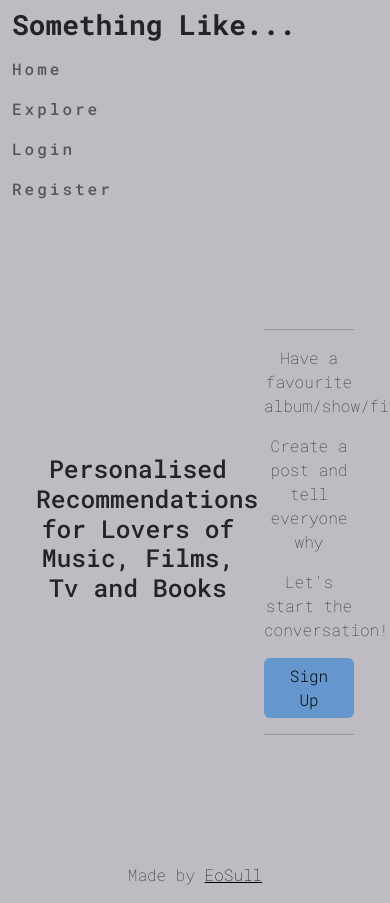
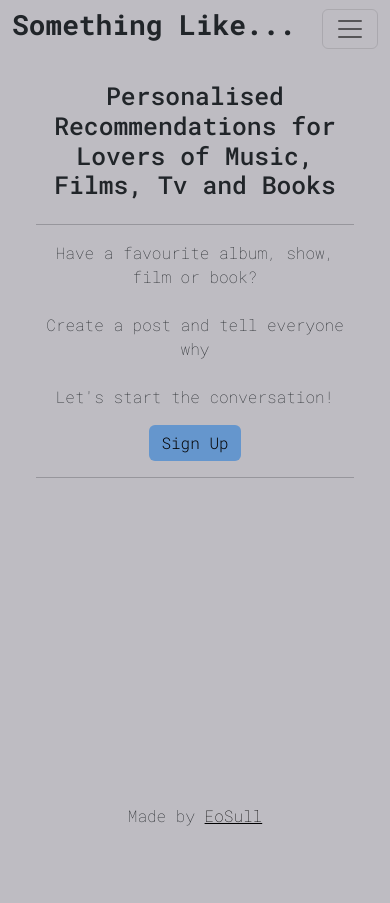
Before and after one commit to eosull/Something-Like, a Django app: page / in a window 390 px wide; the page is wider, and only the part inside the window is pictured. After the commit the page ends 826 px from the top of that part, so only its background shows below. Run offline with Django 4.2, Linux system fonts and the light colour scheme; data that the repository does not hold is empty.

Commit message:
feat:add responsivness for smallest screen size incl hamburger nav

```diff
--- a/templates/account/signup.html
+++ b/templates/account/signup.html
@@ -10,7 +10,7 @@
 
 <div class="container-fluid">
   <div class="row justify-content-center">
-    <div class="col-4 mt-5">
+    <div class="col-md-8 offset-md-2 mt-4">
       <h1>{% trans "Sign Up" %}</h1>
 
       <p>{% blocktrans %}Already have an account? Then please <a class="account-nav-link" href="{{ login_url }}">sign in</a>.{% endblocktrans %}
--- a/templates/base.html
+++ b/templates/base.html
@@ -22,7 +22,17 @@
             <h1 class="logo">Something Like...</h1>
             </a>
 
-            <ul class="navbar-nav">
+            <button type="button"
+            data-bs-toggle="collapse"
+            data-bs-target="#navbarNav"
+            class="navbar-toggler"
+            aria-controls="navbarNav"
+            aria-expanded="false"
+            aria-label="Toggle navigation">
+                <span class="navbar-toggler-icon"></span>
+            </button>
+            <div class="collapse navbar-collapse" id="navbarNav">
+            <ul class="navbar-nav ms-auto">
                 <li class="nav-item">
                     <a class="nav-link" href="{% url 'home' %}">Home</a>
                 </li>
@@ -42,6 +52,7 @@
                 </li>
                 {% endif %}
             </ul>
+        </div>
 
         </div>
     </nav>
--- a/templates/index.html
+++ b/templates/index.html
@@ -3,18 +3,20 @@
 {% block content %}
 <div class="container-fluid">
 
-    <div class="px-4 py-5 my-5 text-center">
+    <div class="px-4 my-4 text-center">
         <div class="row">
-            <div class="col-8 my-auto">
+            <div class="col-xs-12 col-md-6 col-lg-8 my-auto">
                 <h2>Personalised Recommendations for Lovers of Music, Films, Tv and Books</h2>
             </div>
-            <div class="col-4">
+            <div class="col-xs-12 col-md-6 col-lg-4">
                 <div class="row">
                     <div class="col col-md-4 mx-auto text-center">
                         <hr>
-                        <p>Have a favourite album/show/film/book?</p>
-                        <p>Create a post and tell everyone why</p>
-                        <p>Let's start the conversation!</p>
+                        <p>Have a favourite album, show, film or book?
+                        <br><br>
+                        Create a post and tell everyone why
+                        <br><br>
+                        Let's start the conversation!</p>
                         {% if user.is_authenticated %}
                         <a class="btn btn-primary" href="{% url 'new_post' %}">New Post</a>
                         {% else %}
--- a/templates/post_detail.html
+++ b/templates/post_detail.html
@@ -5,10 +5,7 @@
 
 <div class="container-fluid">
     <div class="row">
-        <div class="col-2 text-center">
-            <h2>Sidebar</h2>
-        </div>
-        <div class="col-10">
+        <div class="col">
             <div class="row">
                 <div class="col-10">
 
```
Also changed, not shown: templates/explore.html (+4 -4 lines), static/css/style.css (line endings or trailing spaces).
